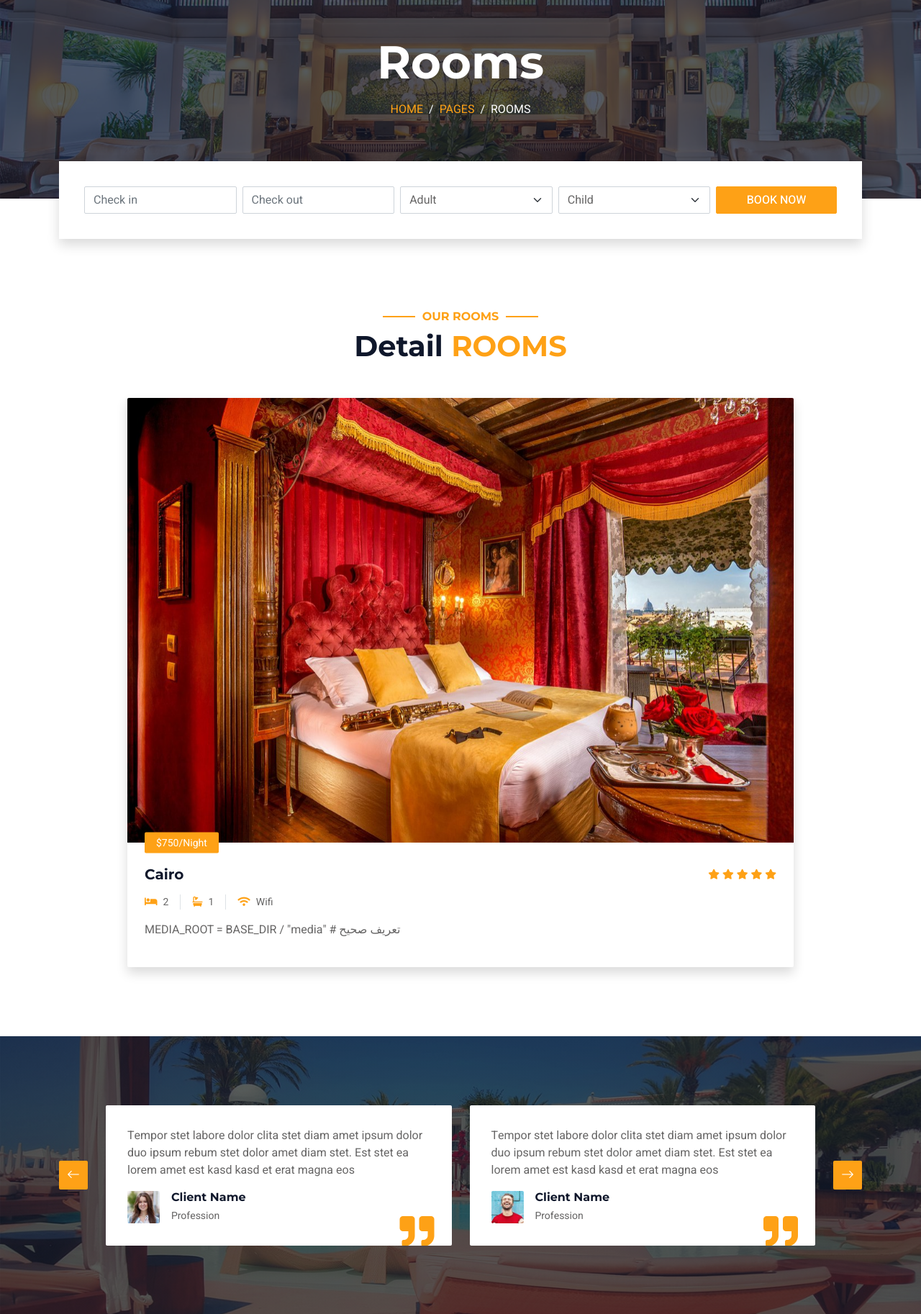
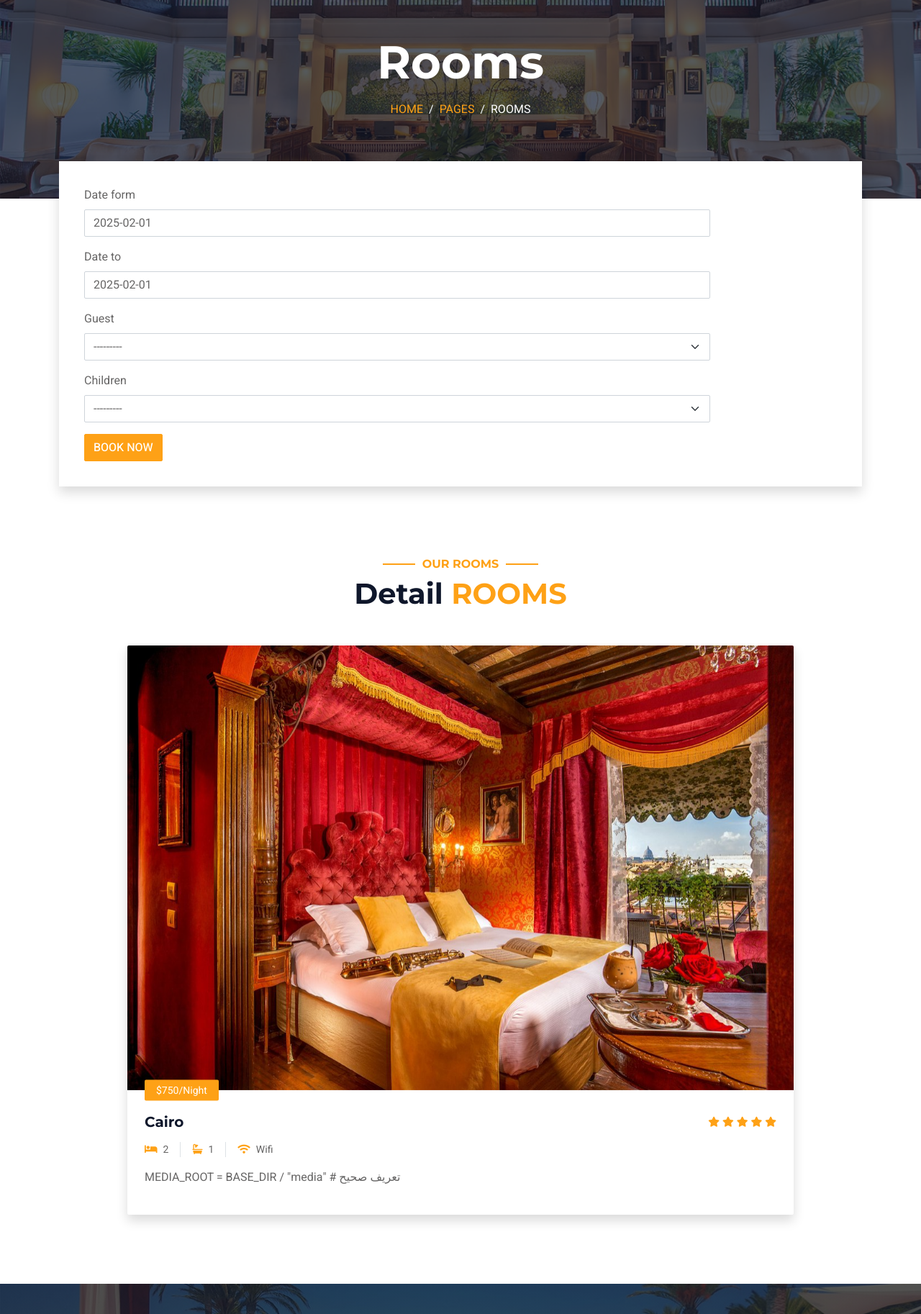
Before and after one commit to Eslam01Elgmaal/airbnb4, a Django app: page /property/cairo in a window 1280 px wide. Shown: the part 113-1939 px from the top of the page at 72% size. Run offline with Django 5.2, Linux system fonts and the light colour scheme; data comes from the database, SQL or seed files in the repository; both versions use the stored data as it was after the commit; some libraries are stand-ins or nearby versions.

Commit message:
Booking end

```diff
--- a/project/settings.py
+++ b/project/settings.py
@@ -45,7 +45,9 @@ INSTALLED_APPS = [
     'blog',
     'property',
     'settings',
-    'django_summernote'
+    'django_summernote',
+    'bootstrap5',
+
 ]
 
 MIDDLEWARE = [
--- a/property/admin.py
+++ b/property/admin.py
@@ -1,8 +1,12 @@
 from django.contrib import admin
 from .models import Property , PropertyImage , Place , Category , PropertyBook
+from django_summernote.admin import SummernoteModelAdmin
+
+class SomeModelAdmin(SummernoteModelAdmin):  # instead of ModelAdmin
+    summernote_fields = '__all__'
 
 # Register your models here.
-admin.site.register(Property)
+admin.site.register(Property, SomeModelAdmin)
 admin.site.register(PropertyImage)
 admin.site.register(Place)
 admin.site.register(Category)
--- /dev/null
+++ b/property/forms.py
@@ -0,0 +1,8 @@
+from django import forms
+from .models import PropertyBook
+
+
+class PropertyBookForm(forms.ModelForm):
+    class Meta:
+        model = PropertyBook
+        fields = ['date_form', 'date_to', 'guest', 'children',]
--- a/property/models.py
+++ b/property/models.py
@@ -13,6 +13,7 @@ class Property(models.Model):
     num_bed = models.IntegerField(default=1)
     price = models.IntegerField(default=0)
     description = models.TextField(max_length=20000)
+    category = models.ForeignKey("Category",related_name='propert_category', on_delete=models.CASCADE)
     place = models.ForeignKey("Place", related_name=("property_place"), on_delete=models.CASCADE)
     num_bathroom = models.IntegerField(default=1)
     cteated_at = models.DateTimeField(default= timezone.now)
@@ -62,11 +63,20 @@ class Category(models.Model):
         return self.name
 
 
+COUNT = [
+    ('1', '1'),
+    ('2', '2'),
+    ('3', '3'),
+    ('4', '4'),
+]
+
 class PropertyBook(models.Model):
     user = models.ForeignKey(User, related_name='book_owner', on_delete=models.CASCADE)
     property = models.ForeignKey('Property', related_name='book_property', on_delete=models.CASCADE)
     date_form = models.DateField(default=timezone.now)
     date_to = models.DateField(default=timezone.now)
+    guest = models.CharField(max_length=2 , choices=COUNT)
+    children = models.CharField(max_length=2 , choices=COUNT)
 
     def __str__(self):
         return str(self.property)
--- a/property/templates/property/property_detail.html
+++ b/property/templates/property/property_detail.html
@@ -1,5 +1,6 @@
 {% extends "base.html" %}
 {% load static %}
+{% load bootstrap5 %}
 {% block body %}
 
         <!-- Booking Start -->
@@ -8,41 +9,16 @@
                 <div class="bg-white shadow" style="padding: 35px;">
                     <div class="row g-2">
                         <div class="col-md-10">
-                            <div class="row g-2">
-                                <div class="col-md-3">
-                                    <div class="date" id="date1" data-target-input="nearest">
-                                        <input type="text" class="form-control datetimepicker-input"
-                                            placeholder="Check in" data-target="#date1" data-toggle="datetimepicker" />
-                                    </div>
-                                </div>
-                                <div class="col-md-3">
-                                    <div class="date" id="date2" data-target-input="nearest">
-                                        <input type="text" class="form-control datetimepicker-input" placeholder="Check out" data-target="#date2" data-toggle="datetimepicker"/>
-                                    </div>
-                                </div>
-                                <div class="col-md-3">
-                                    <select class="form-select">
-                                        <option selected>Adult</option>
-                                        <option value="1">Adult 1</option>
-                                        <option value="2">Adult 2</option>
-                                        <option value="3">Adult 3</option>
-                                        <option value="3">Adult 4</option>
-                                    </select>
-                                </div>
-                                <div class="col-md-3">
-                                    <select class="form-select">
-                                        <option selected>Child</option>
-                                        <option value="1">Child 1</option>
-                                        <option value="2">Child 2</option>
-                                        <option value="3">Child 3</option>
-                                        <option value="3">Child 4</option>
-                                    </select>
-                                </div>
-                            </div>
+                            <form method="post" class="form">
+                                {% csrf_token %}
+
+                                {% bootstrap_form form %}
+
+                                {% bootstrap_button button_type="submit" content="Book Now" %}
+
+                            </form>
                         </div>
-                        <div class="col-md-2">
-                            <button class="btn btn-primary w-100">Book Now</button>
-                        </div>
+
                     </div>
                 </div>
             </div>
@@ -82,7 +58,7 @@
                                     <small class="border-end me-3 pe-3"><i class="fa fa-bath text-primary me-2"></i>{{property.num_bathroom}}</small>
                                     <small><i class="fa fa-wifi text-primary me-2"></i>Wifi</small>
                                 </div>
-                                <p class="text-body mb-3">{{property.description}}</p>
+                                <p class="text-body mb-3">{{property.description|safe}}</p>
                                 <div class="d-flex justify-content-between">
 
                                 </div>
@@ -101,39 +77,22 @@
         <div class="container-xxl testimonial mt-5 py-5 bg-dark wow zoomIn" data-wow-delay="0.1s" style="margin-bottom: 90px;">
             <div class="container">
                 <div class="owl-carousel testimonial-carousel py-5">
-                    <div class="testimonial-item position-relative bg-white rounded overflow-hidden">
-                        <p>Tempor stet labore dolor clita stet diam amet ipsum dolor duo ipsum rebum stet dolor amet diam stet. Est stet ea lorem amet est kasd kasd et erat magna eos</p>
-                        <div class="d-flex align-items-center">
-                            <img class="img-fluid flex-shrink-0 rounded" src="img/testimonial-1.jpg" style="width: 45px; height: 45px;">
-                            <div class="ps-3">
-                                <h6 class="fw-bold mb-1">Client Name</h6>
-                                <small>Profession</small>
+
+                    {% for property in related %}
+                        <div class="testimonial-item position-relative bg-white rounded overflow-hidden">
+                            <p>{{property.description|safe}}</p>
+                            <div class="d-flex align-items-center">
+                                <img class="img-fluid flex-shrink-0 rounded" src="{{property.image.url}}" style="width: 45px; height: 45px;">
+                                <div class="ps-3">
+                                    <h6 class="fw-bold mb-1">{{property}}</h6>
+                                    <small>{{property.place}}</small>
+                                </div>
                             </div>
+                            <i class="fa fa-quote-right fa-3x text-primary position-absolute end-0 bottom-0 me-4 mb-n1"></i>
                         </div>
-                        <i class="fa fa-quote-right fa-3x text-primary position-absolute end-0 bottom-0 me-4 mb-n1"></i>
-                    </div>
-                    <div class="testimonial-item position-relative bg-white rounded overflow-hidden">
-                        <p>Tempor stet labore dolor clita stet diam amet ipsum dolor duo ipsum rebum stet dolor amet diam stet. Est stet ea lorem amet est kasd kasd et erat magna eos</p>
-                        <div class="d-flex align-items-center">
-                            <img class="img-fluid flex-shrink-0 rounded" src="img/testimonial-2.jpg" style="width: 45px; height: 45px;">
-                            <div class="ps-3">
-                                <h6 class="fw-bold mb-1">Client Name</h6>
-                                <small>Profession</small>
-                            </div>
-                        </div>
-                        <i class="fa fa-quote-right fa-3x text-primary position-absolute end-0 bottom-0 me-4 mb-n1"></i>
-                    </div>
-                    <div class="testimonial-item position-relative bg-white rounded overflow-hidden">
-                        <p>Tempor stet labore dolor clita stet diam amet ipsum dolor duo ipsum rebum stet dolor amet diam stet. Est stet ea lorem amet est kasd kasd et erat magna eos</p>
-                        <div class="d-flex align-items-center">
-                            <img class="img-fluid flex-shrink-0 rounded" src="img/testimonial-3.jpg" style="width: 45px; height: 45px;">
-                            <div class="ps-3">
-                                <h6 class="fw-bold mb-1">Client Name</h6>
-                                <small>Profession</small>
-                            </div>
-                        </div>
-                        <i class="fa fa-quote-right fa-3x text-primary position-absolute end-0 bottom-0 me-4 mb-n1"></i>
-                    </div>
+                    {% endfor %}
+
+
                 </div>
             </div>
         </div>
--- a/property/templates/property/property_list.html
+++ b/property/templates/property/property_list.html
@@ -34,7 +34,7 @@
                                         <small class="border-end me-3 pe-3"><i class="fa fa-bath text-primary me-2"></i>{{property.num_bathroom}}</small>
                                         <small><i class="fa fa-wifi text-primary me-2"></i>Wifi</small>
                                     </div>
-                                    <p class="text-body mb-3">{{property.description}}</p>
+                                    <p class="text-body mb-3">{{property.description|safe|truncatewords:17}}}</p>
                                     <div class="d-flex justify-content-between">
                                         <a class="btn btn-sm btn-primary rounded py-2 px-4" href="{{property.get_absolute_url}}">View Detail</a>
                                         <a class="btn btn-sm btn-dark rounded py-2 px-4" href="{{property.get_absolute_url}}">Book Now</a>
--- a/property/views.py
+++ b/property/views.py
@@ -1,13 +1,31 @@
 from django.shortcuts import render
 from django.views.generic import ListView ,DetailView
 from .models import Property
+from django.views.generic.edit import FormMixin
+from .forms import PropertyBookForm
+from django.shortcuts import redirect, render
+
 # Create your views here.
 
 class PropertyList(ListView):
     model = Property
     paginate_by = 1
 
-class PropertyDetail(DetailView):
+class PropertyDetail(FormMixin, DetailView):
     model = Property
+    form_class = PropertyBookForm
 
-        ## book
+    def get_context_data(self, **kwargs):
+        context = super().get_context_data(**kwargs)
+        context["related"] = Property.objects.filter(category=self.get_object().category)[0:2]
+        return context
+
+    def post(self,request,*args,**kwargs):
+        form = self.get_form()
+        if form.is_valid():
+            myform = form.save(commit=False)
+            myform.property =self.get_object()
+            myform.user = request.user
+            myform.save()
+
+            return redirect('/')
```
Also changed, not shown: db.sqlite3, property/migrations/0007_property_category.py (added), property/migrations/0008_propertybook_children_propertybook_guest.py (added), property/migrations/0009_alter_propertybook_children_alter_propertybook_guest.py (added).
